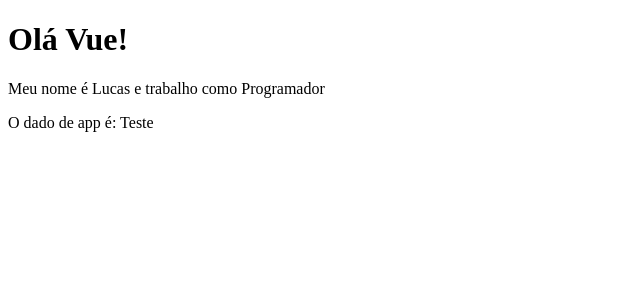
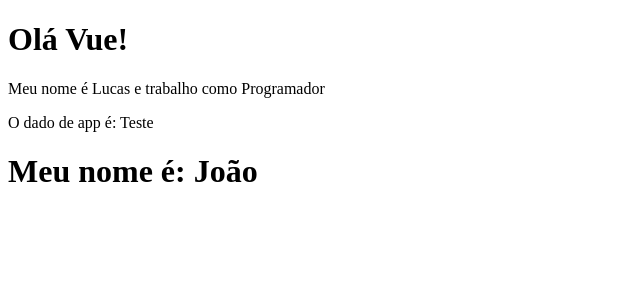
Before and after one commit to lucasgabriel2806/curso-vue-hora-de-codar, a Vue app in the folder 2_projeto_vue/: page / in a window 1280 px wide. Shown: the top 300 px of the page, without its empty margins (0-640 px from the left). Built offline with nearby package versions, Linux system fonts and the light colour scheme.

Commit message:
LifeCycle Hooks

```diff
--- a/2_projeto_vue/src/App.vue
+++ b/2_projeto_vue/src/App.vue
@@ -6,18 +6,24 @@
 
     <p>O dado de app é: {{ testando }}</p>
 
+    <LifeCycle />
+
   </div>
 
 </template>
 
 <script>
+import LifeCycleVue from './components/LifeCycle.vue';
 
   import PrimeiroComponente from './components/PrimeiroComponente.vue';
+
+  import LifeCycle from './components/LifeCycle.vue';
 
   export default {
     name: 'App',
     components: {
-      PrimeiroComponente
+      PrimeiroComponente,
+      LifeCycle
     },
     data() {
       return {
--- /dev/null
+++ b/2_projeto_vue/src/components/LifeCycle.vue
@@ -0,0 +1,33 @@
+<template>
+
+    <h1>Meu nome é: {{ nome }}</h1>
+
+</template>
+
+<script>
+
+    export default {
+        name: 'LifeCycle',
+        data() {
+            return {
+                nome: 'Ainda não sei'
+            }
+        },
+        created() {
+            setTimeout(() => {
+
+                this.nome = 'Lucas'
+
+            }, 1000);
+        },
+        mounted() {
+            setTimeout(() => {
+
+                this.nome = 'João'
+
+            }, 2000);
+        }
+    }
+
+
+</script>
```
